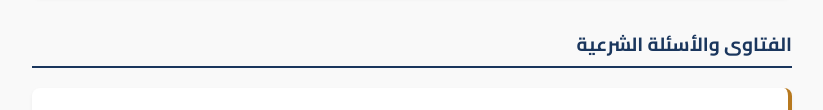
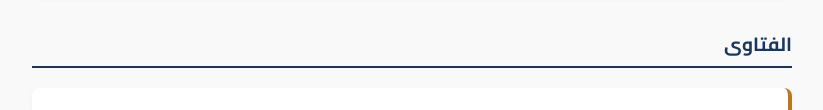
Before and after one commit to Bessem-elmechergui/islamic-archive, a plain HTML site: page index.html in a window 1280 px wide. Shown: the part 1266-1376 px from the top of the page, without its empty margins (228-1051 px from the left). Drawn offline with Linux system fonts and the light colour scheme.

Commit message:
Update section title from 'الفتاوى والأسئلة الشرعية' to 'الفتاوى'

```diff
--- a/index.html
+++ b/index.html
@@ -220,7 +220,7 @@
         </div>
 
         <!-- قسم الفتاوى -->
-        <h3 class="section-title">الفتاوى والأسئلة الشرعية</h3>
+        <h3 class="section-title">الفتاوى</h3>
         <div class="card searchable-item" style="border-right: 4px solid #b7791f;">
             <h3>عنوان أو موضوع الفتوى الشرعية الأولى</h3>
             <p>ملخص للسؤال والجواب الشرعي المختصر...</p>
```
